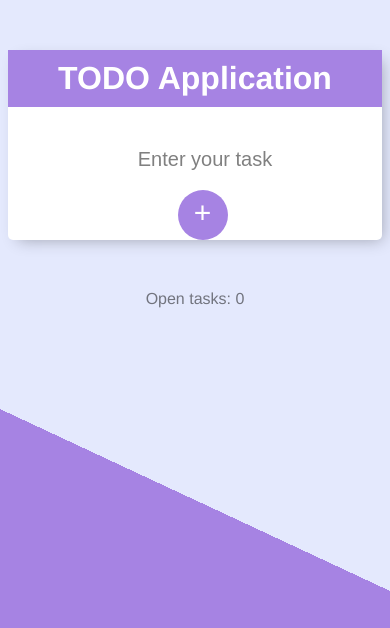
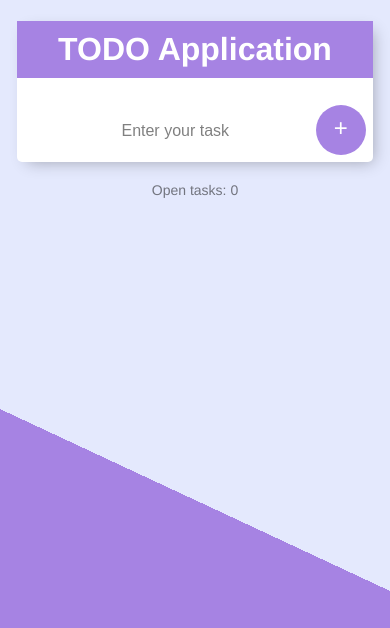
Before and after one commit to maixuanlinh/ToDoList-Laurea, a plain HTML site: page index.html in a window 390 px wide. Drawn offline with Linux system fonts and the light colour scheme.

Commit message:
add responsiveness feature on Mobile device, making the box to occupy full mobile width

```diff
--- a/index.html
+++ b/index.html
@@ -3,6 +3,8 @@
 <head>
   <title>Simple TODO Application</title>
   <link rel="stylesheet" type="text/css" href="styles.css">
+  <meta name="viewport" content="width=device-width, initial-scale=1">
+
 </head>
 <body>
   <div class="box">
--- a/styles.css
+++ b/styles.css
@@ -113,3 +113,33 @@ html {
     color: rgba(0, 0, 0, 0.5);
     text-align: center;
   }
+
+  /* For responsive on mobile devices */
+  @media screen and (max-width: 480px) {
+    .box {
+      margin: 20px auto;
+      max-width: 95%; /* Adjust width */
+    }
+
+    input[type="text"] {
+      width: 80%; /* Reduce the width */
+      font-size: 16px; /* Smaller text */
+    }
+
+    button {
+      font-size: 24px; /* Smaller button text */
+    }
+
+    p {
+      font-size: 16px; /* Smaller text */
+    }
+
+    input[type="checkbox"] {
+      margin: 15px; /* Less margin */
+    }
+
+    footer {
+      font-size: 14px; /* Smaller footer text */
+    }
+
+  }
```
